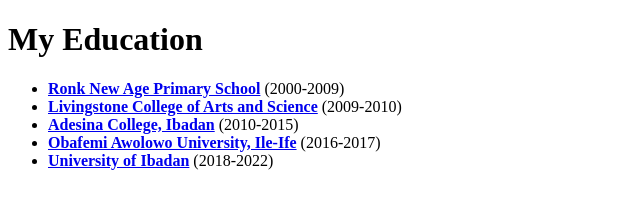
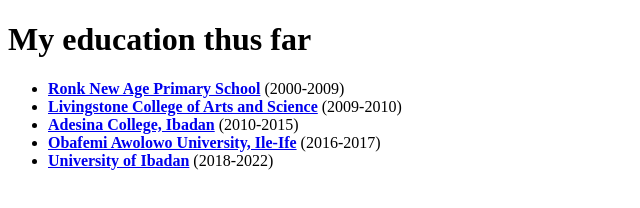
Before and after one commit to DavidIbk/cv, a plain HTML site: page Education.html in a window 1280 px wide. Shown: the whole page, without its empty margins (0-640 px from the left). Drawn offline with Linux system fonts and the light colour scheme.

Commit message:
Update Education.html

```diff
--- a/Education.html
+++ b/Education.html
@@ -5,7 +5,7 @@
   <meta charset="utf-8">
   <title>Education</title>
 </head>
-<h1>My Education</h1>
+<h1>My education thus far</h1>
 <body>
   <ul>
     <li><strong><a href="https://ronknewageschool.com/">Ronk New Age Primary School</a></strong> (2000-2009)</li>
```
